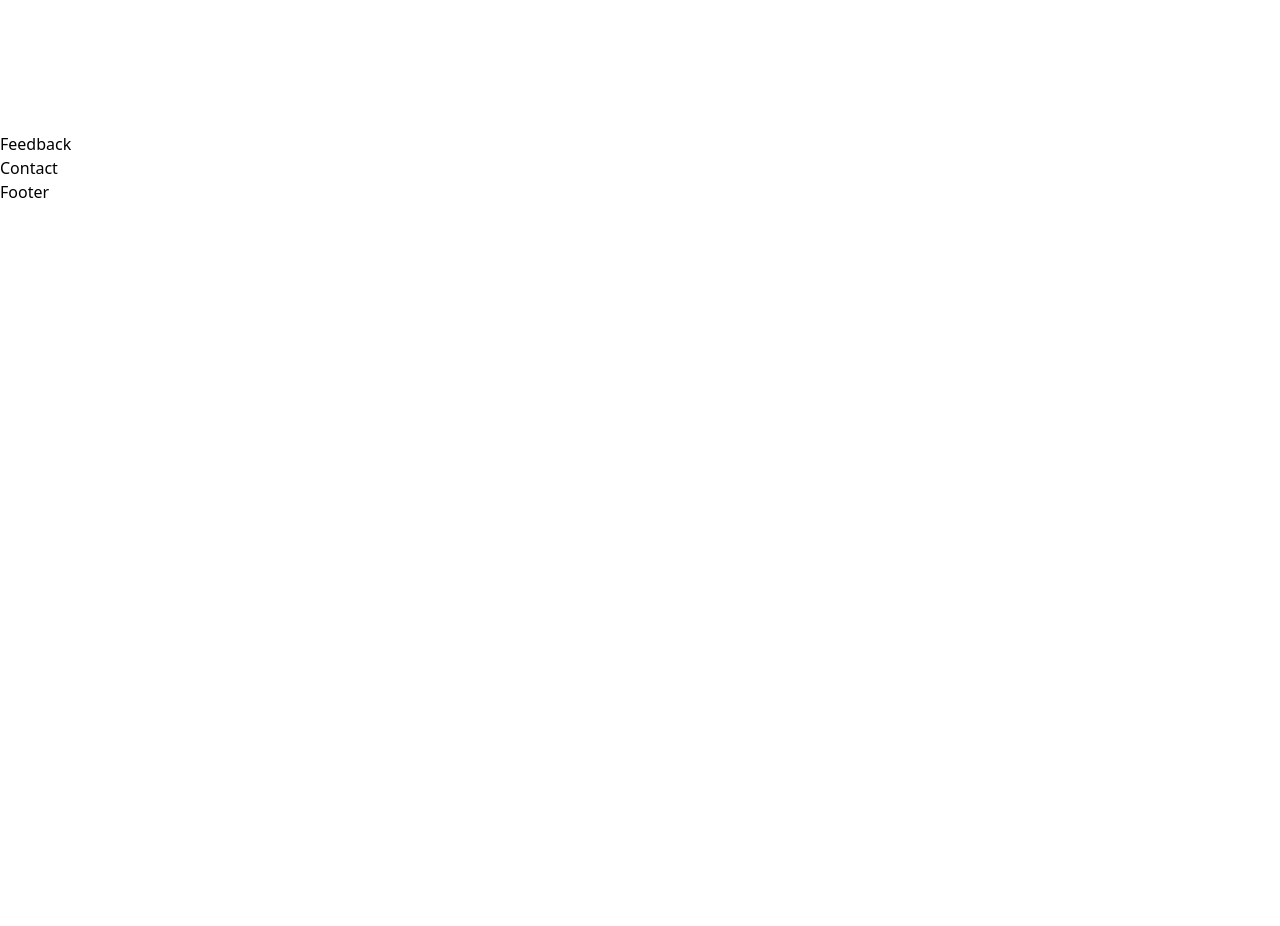
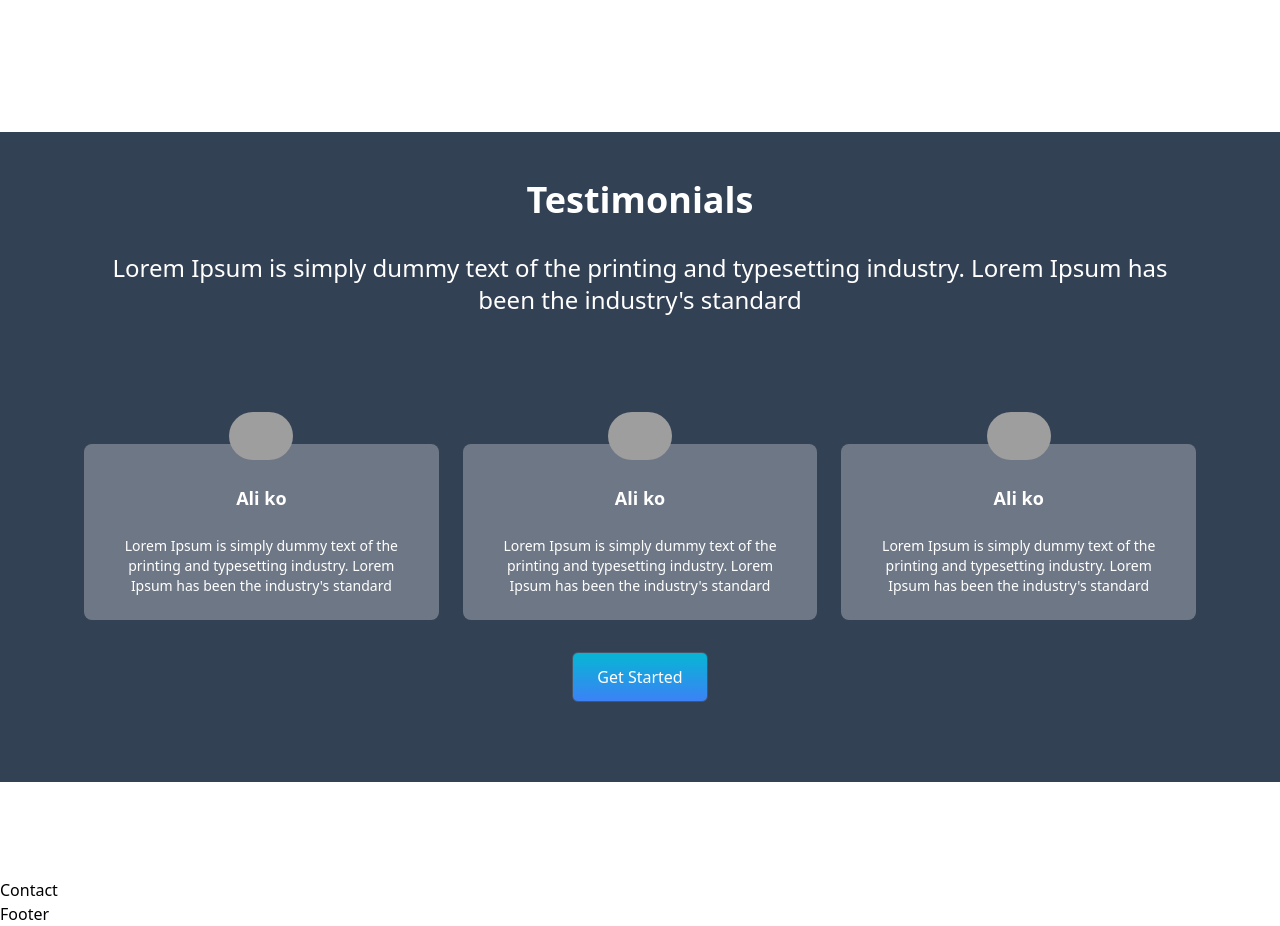
Before and after one commit to jcdororo/react-tailwind-app, a React (Create React App) app: page / in a window 1280 px wide. Shown: the part 2960-3886 px from the top of the page. Before the commit the page ends 3164 px from the top, so only its background shows below. Built offline with nearby package versions, Linux system fonts and the light colour scheme; grey boxes are pictures that could not be loaded.

Commit message:
Feedback 컴포넌트 생성

```diff
--- a/src/components/Feedback.js
+++ b/src/components/Feedback.js
@@ -1,8 +1,53 @@
 import React from 'react'
 
 const Feedback = () => {
+
+  const image = "https://images.unsplash.com/photo-1491528323818-fdd1faba62cc"
+
   return (
-    <div>Feedback</div>
+    <section name='testimonials' className='w-full my-24 text-white bg-slate-700'>
+      <div className='max-w-6xl px-5 mx-auto text-center py-12'>
+        <h2 className='text-4xl font-bold'>
+          Testimonials
+        </h2>
+
+        <p className='py-8 text-2xl text-white'>
+          Lorem Ipsum is simply dummy text of the printing and typesetting industry. Lorem Ipsum has been the industry's standard
+        </p>
+
+        <div className='flex flex-col mt-24 md:flex-row md:space-x-6'>
+          <div className='flex flex-col items-center p-6 space-y-6 rounded-lg bg-gray-100/30 md:w-1/3'>
+            <img src={image} className='w-16 -mt-14 rounded-full' alt='poeson' />
+            <h5 className='text-lg font-bold'>Ali ko</h5>
+            <p className='text-sm'>
+              Lorem Ipsum is simply dummy text of the printing and typesetting industry. Lorem Ipsum has been the industry's standard
+            </p>
+          </div>
+
+          <div className='hidden md:flex flex-col items-center p-6 space-y-6 rounded-lg bg-gray-100/30 md:w-1/3'>
+            <img src={image} className='w-16 -mt-14 rounded-full' alt='poeson' />
+            <h5 className='text-lg font-bold'>Ali ko</h5>
+            <p className='text-sm'>
+              Lorem Ipsum is simply dummy text of the printing and typesetting industry. Lorem Ipsum has been the industry's standard
+            </p>
+          </div>
+
+          <div className='hidden md:flex flex-col items-center p-6 space-y-6 rounded-lg bg-gray-100/30 md:w-1/3'>
+            <img src={image} className='w-16 -mt-14 rounded-full' alt='poeson' />
+            <h5 className='text-lg font-bold'>Ali ko</h5>
+            <p className='text-sm'>
+              Lorem Ipsum is simply dummy text of the printing and typesetting industry. Lorem Ipsum has been the industry's standard
+            </p>
+          </div>
+        </div>
+
+        <button className='px-6 py-3 my-8 duration-300 bg-gradient-to-b from-cyan-500 to-blue-500 hover:scale-110'>
+          Get Started
+        </button>
+
+      </div>
+
+    </section>
   )
 }
 
```
